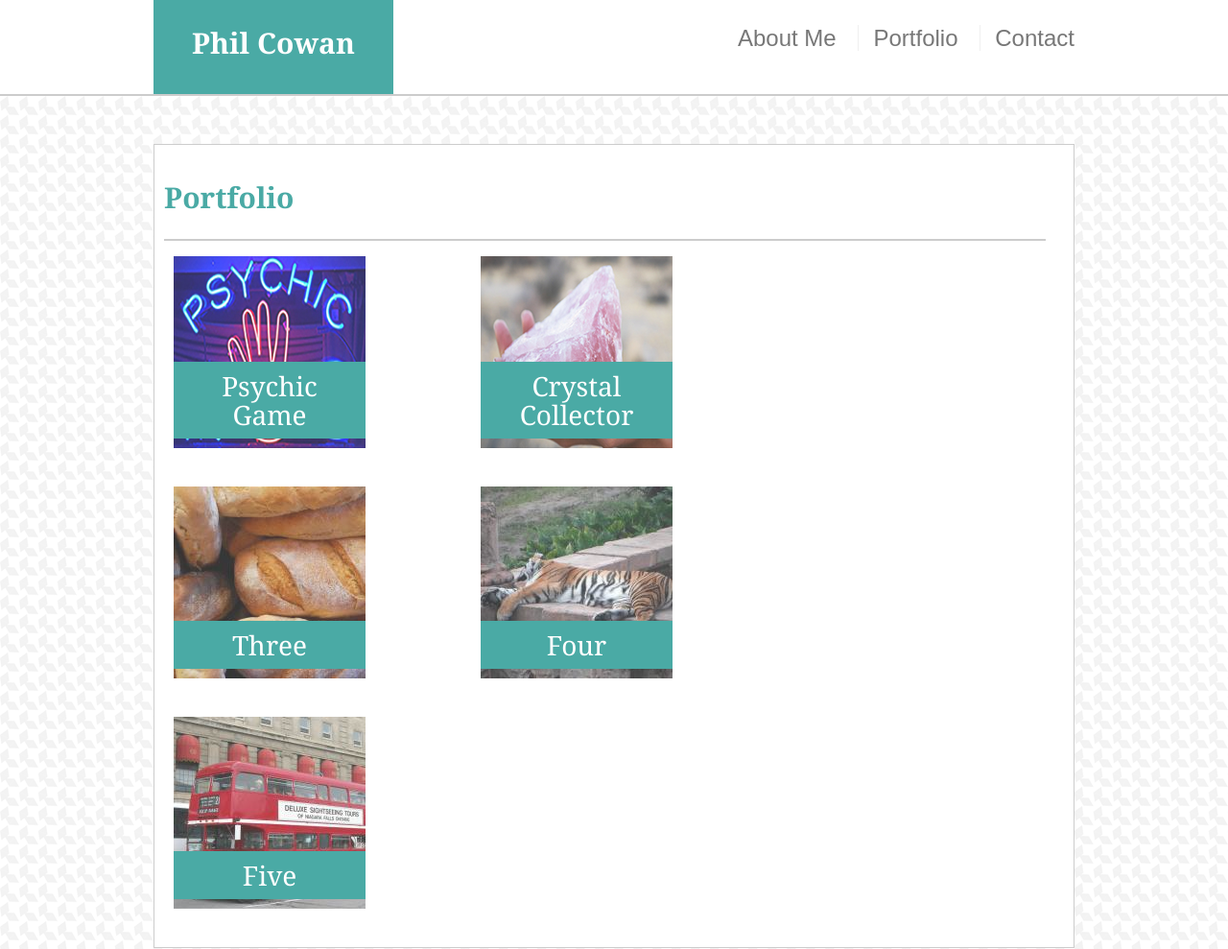
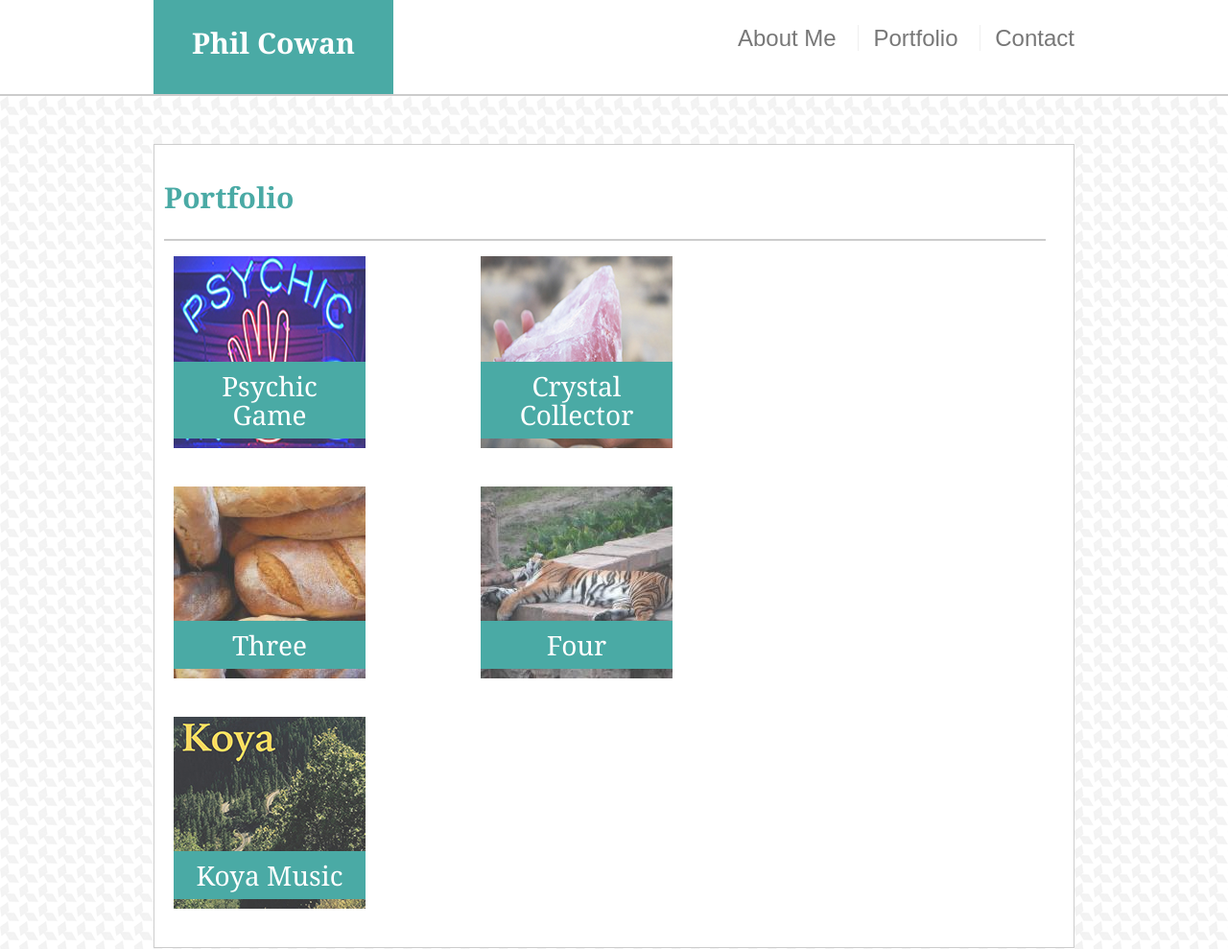
Before and after one commit to phil4lif/responsive-portfolio, a plain HTML site: page portfolio.html in a window 1280 px wide. Shown: the top 989 px of the page at 96% size. Drawn offline with Linux system fonts and the light colour scheme.

Commit message:
adds the koya website to the portfolio page

```diff
--- a/portfolio.html
+++ b/portfolio.html
@@ -62,9 +62,9 @@
         </div>
 
         <div class="work">
-        <a href="#">
-        <img src="assets/images/five.jpg" alt="five" class="portpic">
-        <h3>Five</h3>
+        <a target="_blank" href="https://phil4lif.github.io/KoyaMusic/index.html">
+        <img src="assets/images/koya.jpg" alt="Koya Website" class="portpic">
+        <h3>Koya Music</h3>
         </a>
         </div>
 
```
Also changed, not shown: assets/images/koya.jpg (added).
